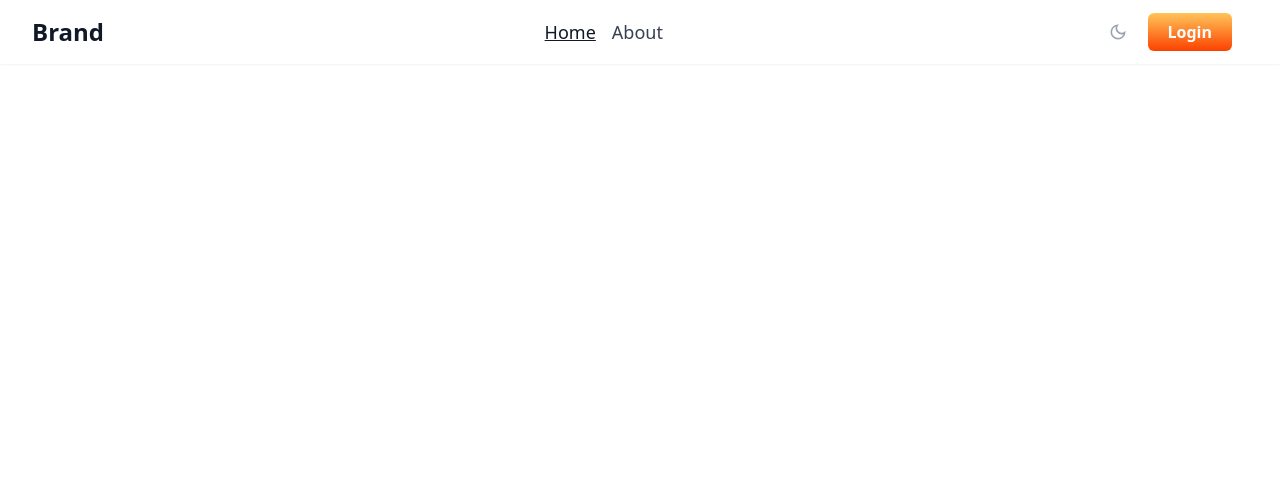
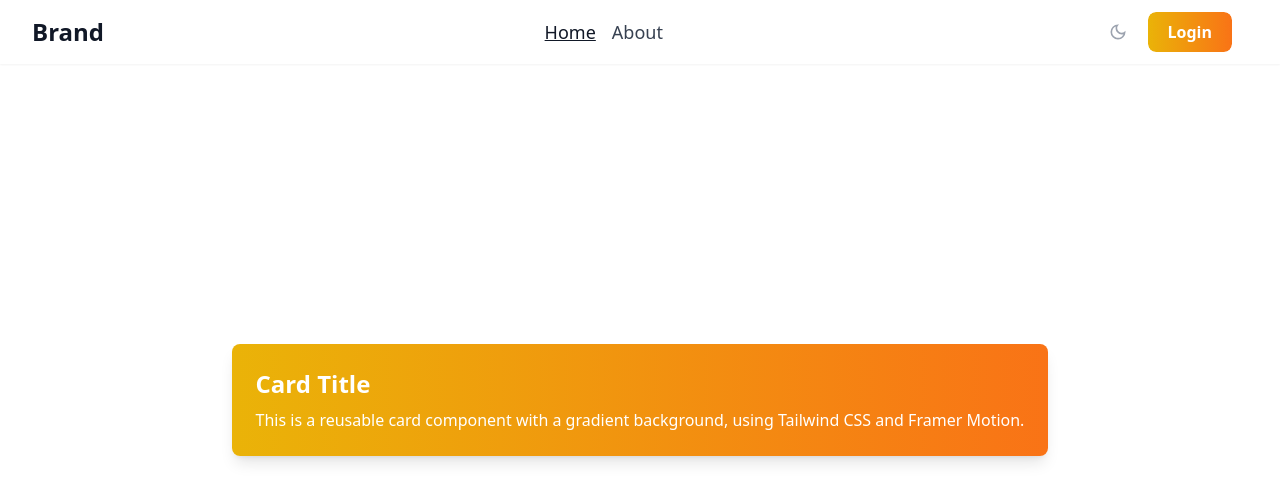
Before and after one commit to Shakilofficial/navbar-components, a React (Vite) app: page / in a window 1280 px wide. Shown: the top 502 px of the page. Built offline with nearby package versions, Linux system fonts and the light colour scheme.

Commit message:
update components

```diff
--- a/src/App.jsx
+++ b/src/App.jsx
@@ -1,5 +1,9 @@
 import { Route, BrowserRouter as Router, Routes } from "react-router-dom";
+import AnimatedCard from "./components/AnimatedCard";
+import Container from "./components/Container";
+import Header from "./components/Header";
 import Navbar from "./components/Navbar";
+import UseModal from "./components/UseModal";
 
 function App() {
   return (
@@ -15,7 +19,26 @@ function App() {
   );
 }
 
-const Home = () => <div></div>;
-const About = () => <div></div>;
+const Home = () => (
+  <div>
+    <div className="flex items-center justify-center min-h-screen p-4">
+      <AnimatedCard>
+        <h2 className="text-2xl font-bold mb-2">Card Title</h2>
+        <p className="text-base">
+          This is a reusable card component with a gradient background, using
+          Tailwind CSS and Framer Motion.
+        </p>
+      </AnimatedCard>
+    </div>
+  </div>
+);
+const About = () => (
+  <div>
+    <Container>
+      <Header title="My Application" subtitle="Welcome to the app" />
+      <UseModal />
+    </Container>
+  </div>
+);
 
 export default App;
--- /dev/null
+++ b/src/components/AnimatedCard.jsx
@@ -0,0 +1,15 @@
+import { motion } from "framer-motion";
+
+const AnimatedCard = ({ children }) => {
+  return (
+    <motion.div
+      whileHover={{ scale: 1.05 }}
+      whileTap={{ scale: 0.95 }}
+      className="relative overflow-hidden rounded-lg shadow-lg bg-gradient-to-r from-yellow-500 to-orange-500 p-6 text-white"
+    >
+      {children}
+    </motion.div>
+  );
+};
+
+export default AnimatedCard;
--- a/src/components/Button.jsx
+++ b/src/components/Button.jsx
@@ -1,66 +1,62 @@
 import { motion } from "framer-motion";
 import React from "react";
+import { Link } from "react-router-dom";
 
-const Button = ({ children, onClick, className, disabled }) => {
-  const buttonVariants = {
-    hover: {
-      scale: 1.05,
-      transition: {
-        duration: 0.2,
-        ease: "easeOut",
-      },
-    },
-    tap: {
-      scale: 0.95,
-      transition: {
-        duration: 0.1,
-        ease: "easeIn",
-      },
-    },
-  };
+const rippleEffect = {
+  initial: { scale: 0, opacity: 1 },
+  animate: { scale: 4, opacity: 0 },
+  transition: { duration: 0.6 },
+};
 
-  const rippleVariants = {
-    initial: {
-      opacity: 0,
-      scale: 0,
-    },
-    animate: {
-      opacity: 0.2,
-      scale: 1.5,
-      transition: {
-        duration: 0.5,
-        ease: "easeInOut",
-      },
-    },
-    exit: {
-      opacity: 0,
-      scale: 0,
-      transition: {
-        duration: 0.3,
-        ease: "easeInOut",
-      },
-    },
+const Button = ({ children, to }) => {
+  const [rippleArray, setRippleArray] = React.useState([]);
+
+  const addRipple = (event) => {
+    const rippleContainer = event.currentTarget.getBoundingClientRect();
+    const size =
+      rippleContainer.width > rippleContainer.height
+        ? rippleContainer.width
+        : rippleContainer.height;
+    const x = event.clientX - rippleContainer.left - size / 2;
+    const y = event.clientY - rippleContainer.top - size / 2;
+    const newRipple = { x, y, size };
+
+    setRippleArray([...rippleArray, newRipple]);
+
+    setTimeout(() => {
+      setRippleArray(rippleArray.slice(1));
+    }, 600);
   };
 
   return (
-    <motion.button
-      whileHover={!disabled ? "hover" : ""}
-      whileTap={!disabled ? "tap" : ""}
-      className={`bg-gradient-to-r from-ffc55a to-fc4100 text-white font-bold py-2 px-4 rounded-full ${className} ${
-        disabled ? "opacity-50 cursor-not-allowed" : ""
-      }`}
-      onClick={onClick}
-      disabled={disabled}
+    <motion.div
+      whileHover={{ scale: 1.1 }}
+      whileTap={{ scale: 0.95 }}
+      className="relative overflow-hidden rounded-lg"
     >
-      {children}
-      <motion.span
-        className="absolute inset-0 rounded-full"
-        initial="initial"
-        animate={!disabled ? "animate" : ""}
-        exit="exit"
-        variants={rippleVariants}
-      />
-    </motion.button>
+      <Link
+        to={to}
+        onMouseDown={addRipple}
+        className="relative flex items-center justify-center px-5 py-2 bg-gradient-to-r from-yellow-500 to-orange-500 text-white font-semibold rounded-lg shadow-md hover:from-orange-500 hover:to-yellow-500 focus:outline-none focus:ring-2 focus:ring-orange-400 focus:ring-opacity-75"
+      >
+        {rippleArray.map((ripple, index) => (
+          <motion.span
+            key={index}
+            className="absolute bg-white rounded-full"
+            style={{
+              top: ripple.y,
+              left: ripple.x,
+              width: ripple.size,
+              height: ripple.size,
+            }}
+            initial="initial"
+            animate="animate"
+            variants={rippleEffect}
+          />
+        ))}
+        {children}
+      </Link>
+    </motion.div>
   );
 };
 
--- /dev/null
+++ b/src/components/Container.jsx
@@ -0,0 +1,9 @@
+const Container = ({ children }) => {
+  return (
+    <div className="max-w-7xl mx-auto px-4 sm:px-6 lg:px-8 py-8">
+      {children}
+    </div>
+  );
+};
+
+export default Container;
--- /dev/null
+++ b/src/components/Header.jsx
@@ -0,0 +1,10 @@
+const Header = ({ title, subtitle }) => {
+  return (
+    <header className="text-center">
+      <h1 className="text-3xl font-bold">{title}</h1>
+      {subtitle && <p className="text-lg mt-2">{subtitle}</p>}
+    </header>
+  );
+};
+
+export default Header;
--- a/src/components/LoginButton.jsx
+++ b/src/components/LoginButton.jsx
@@ -1,39 +1,7 @@
-import { motion } from "framer-motion";
-import { Link } from "react-router-dom";
+import Button from "./Button";
 
 const LoginButton = () => {
-  const buttonVariants = {
-    hover: { scale: 1.05, transition: { duration: 0.2 } },
-    tap: { scale: 0.95 },
-  };
-
-  const rippleVariants = {
-    initial: { opacity: 0, scale: 0 },
-    animate: { opacity: 0.2, scale: 1.5 },
-    exit: { opacity: 0, scale: 0 },
-  };
-
-  return (
-    <motion.div
-      whileHover="hover"
-      whileTap="tap"
-      className="relative" // Ensure relative positioning for ripple
-    >
-      <Link
-        to="/login"
-        className="px-5 py-2 rounded-md bg-gradient-to-b from-[#ffc55a] to-[#fc4100] text-white font-bold focus:ring-2 focus:ring-rose-400 focus:ring-opacity-90"
-      >
-        Login
-        <motion.span
-          className="absolute inset-0 rounded-full"
-          initial="initial"
-          animate="animate"
-          exit="exit"
-          variants={rippleVariants}
-        />
-      </Link>
-    </motion.div>
-  );
+  return <Button to="/login">Login</Button>;
 };
 
 export default LoginButton;
--- /dev/null
+++ b/src/components/Modal.jsx
@@ -0,0 +1,41 @@
+import { AnimatePresence, motion } from "framer-motion";
+const backdropVariants = {
+  hidden: { opacity: 0 },
+  visible: { opacity: 1 },
+};
+
+const modalVariants = {
+  hidden: { y: "-100vh", opacity: 0 },
+  visible: { y: "0", opacity: 1, transition: { delay: 0.2 } },
+};
+
+const Modal = ({ showModal, closeModal, children }) => {
+  return (
+    <AnimatePresence mode="wait">
+      {showModal && (
+        <motion.div
+          className="fixed top-0 left-0 w-full h-full flex items-center justify-center bg-black bg-opacity-50 z-50"
+          variants={backdropVariants}
+          initial="hidden"
+          animate="visible"
+          exit="hidden"
+        >
+          <motion.div
+            className="bg-white rounded-lg shadow-lg p-6 max-w-lg w-full relative"
+            variants={modalVariants}
+          >
+            <button
+              onClick={closeModal}
+              className="absolute top-4 right-4 text-gray-500 hover:text-gray-700"
+            >
+              &times;
+            </button>
+            {children}
+          </motion.div>
+        </motion.div>
+      )}
+    </AnimatePresence>
+  );
+};
+
+export default Modal;
--- /dev/null
+++ b/src/components/UseModal.jsx
@@ -0,0 +1,32 @@
+import { useState } from "react";
+import Modal from "./Modal";
+
+const UseModal = () => {
+  const [showModal, setShowModal] = useState(false);
+
+  const openModal = () => setShowModal(true);
+  const closeModal = () => setShowModal(false);
+
+  return (
+    <div className="min-h-screen flex items-center justify-center">
+      <button
+        onClick={openModal}
+        className="px-4 py-2 bg-gradient-to-r from-yellow-500 to-orange-500 text-white font-semibold rounded-lg shadow-md hover:from-orange-500 hover:to-yellow-500 focus:outline-none focus:ring-2 focus:ring-orange-400 focus:ring-opacity-75"
+      >
+        Open Modal
+      </button>
+      <Modal showModal={showModal} closeModal={closeModal}>
+        <h2 className="text-2xl font-bold mb-4">Modal Title</h2>
+        <p className="text-base">
+          This is a reusable modal component with a beautiful design, using
+          Tailwind CSS and Framer Motion.
+        </p>
+        <button className="mt-4 px-4 py-2 bg-gradient-to-r from-yellow-500 to-orange-500 text-white font-semibold rounded-lg shadow-md hover:from-orange-500 hover:to-yellow-500 focus:outline-none focus:ring-2 focus:ring-orange-400 focus:ring-opacity-75">
+          Close Modal
+        </button>
+      </Modal>
+    </div>
+  );
+};
+
+export default UseModal;
--- a/tailwind.config.js
+++ b/tailwind.config.js
@@ -2,7 +2,18 @@
 export default {
   darkMode: "class", // Enable class-based dark mode
   content: ["./src/**/*.{js,jsx,ts,tsx}"],
-  theme: {
+  theme: {theme: {
+    extend: {
+      colors: {
+        yellow: {
+          500: '#FFC55A',
+        },
+        orange: {
+          500: '#FC4100',
+        },
+      },
+    },
+  },
     extend: {},
   },
   plugins: [],
```
